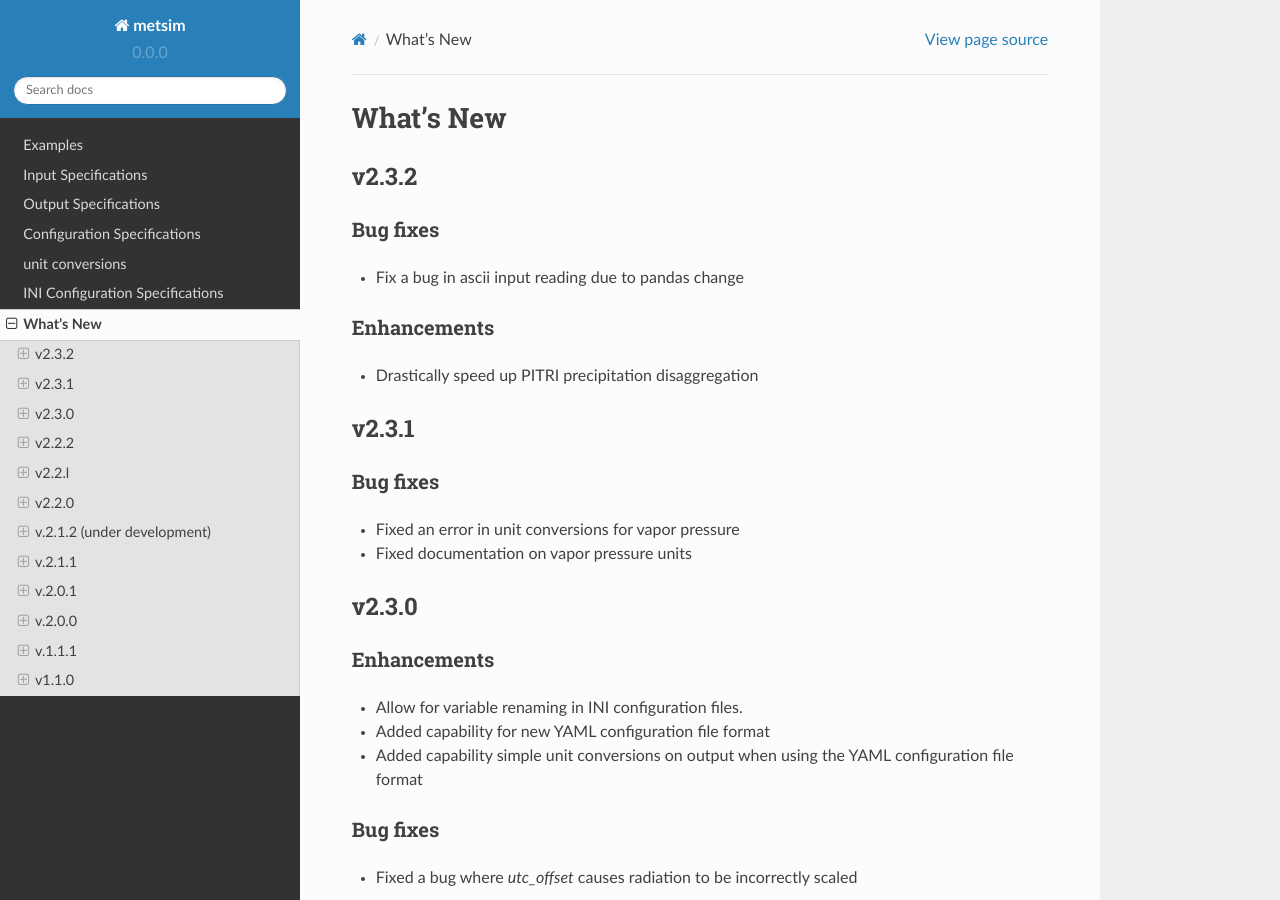
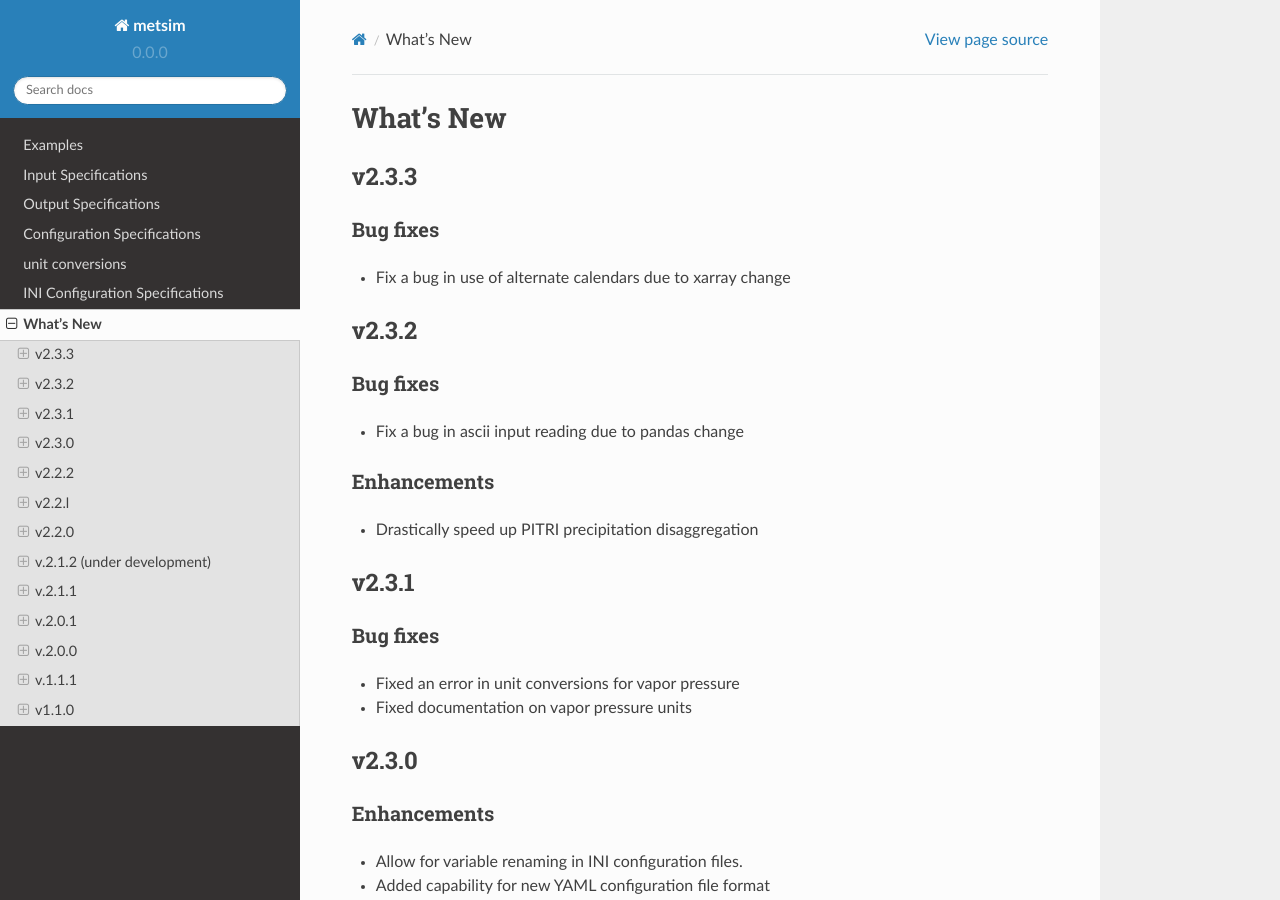
Before and after one commit to UW-Hydro/MetSim, a Sphinx documentation site: the page built from docs/whats-new.rst, in a window 1280 px wide and 900 px high. Built offline with Sphinx 7.4.7 and the Read the Docs theme 2.0.0, drawn with Linux system fonts in a browser that asks for light colours; pages that are not in the unit, such as notebooks, are missing from menus.

Commit message:
Update whatsnew

```diff
--- a/docs/whats-new.rst
+++ b/docs/whats-new.rst
@@ -4,6 +4,13 @@ What's New
 ==========
 
 .. _whats-new.2.3.0:
+
+v2.3.3
+------
+
+Bug fixes
+~~~~~~~~~
+- Fix a bug in use of alternate calendars due to xarray change
 
 v2.3.2
 ------
```
